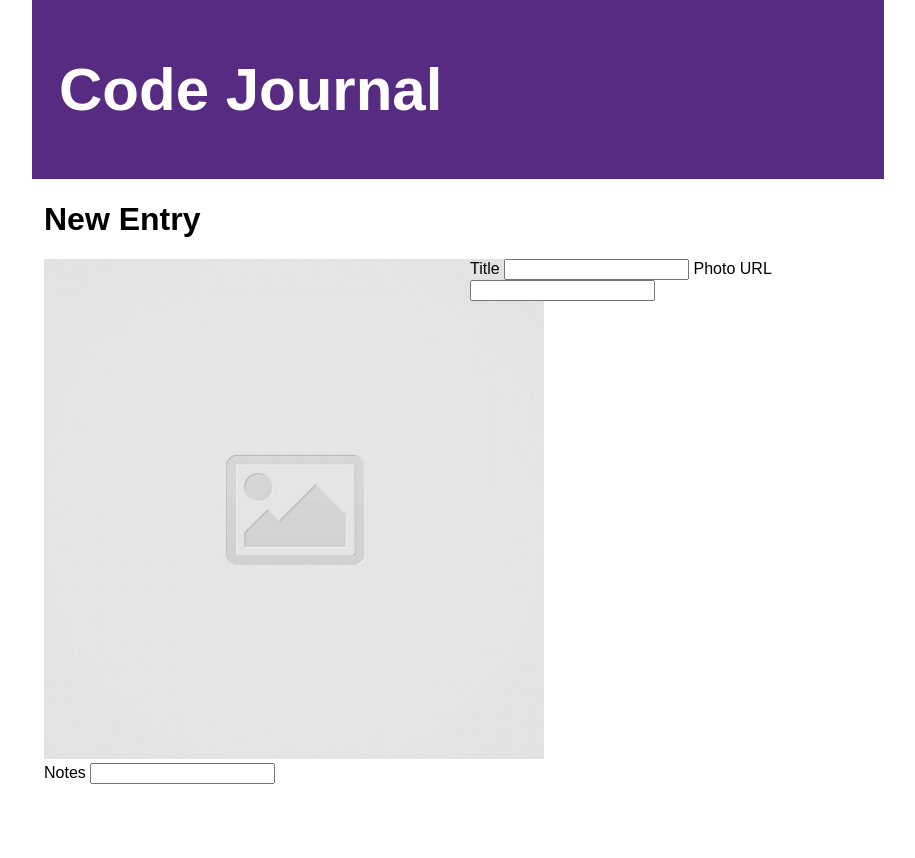
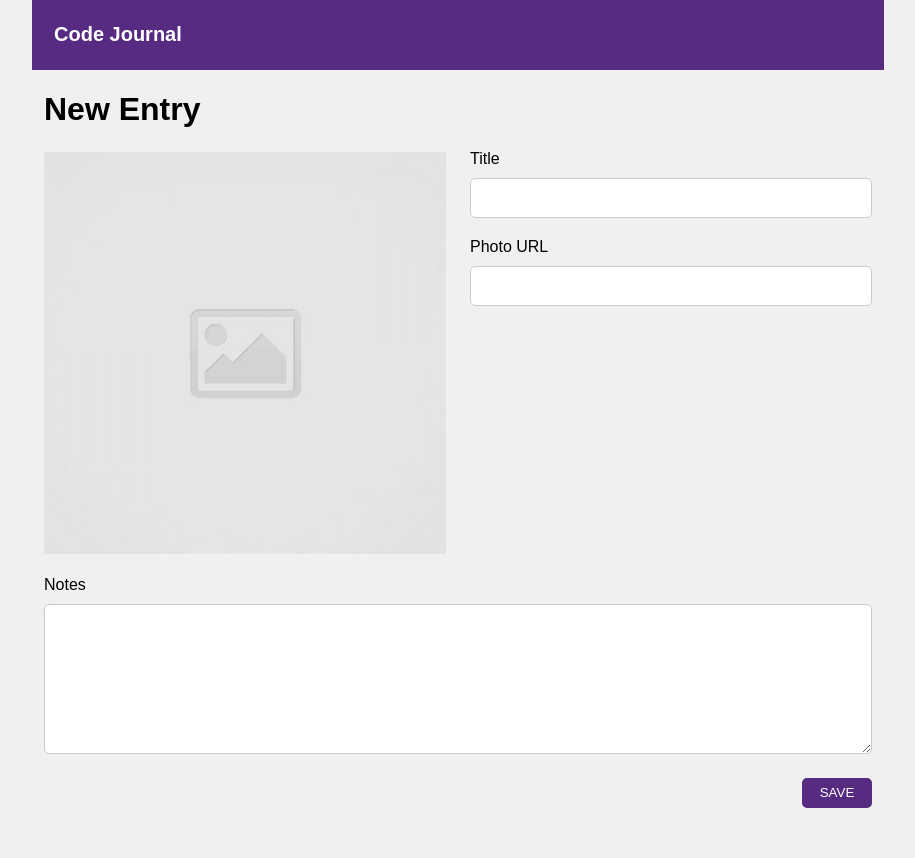
Before and after one commit to GiancarloMassoni/code-journal, a website: page index.html in a window 1280 px wide. Shown: the whole page, without its empty margins (182-1097 px from the left). Before the commit the page ends 800 px from the top, so only its background shows below. Drawn offline with Linux system fonts and the light colour scheme.

Commit message:
Finished form looks

```diff
--- a/css/styles.css
+++ b/css/styles.css
@@ -1,18 +1,61 @@
 .font {
   font-family: "Font Awesome", sans-serif;
+}
+
+body {
+  background-color: #f0f0f0;
 }
 
 .background-color-head {
   background-color: #562b81;
 }
 
-header {
-  font-size: 30px;
-  padding: 15px;
+header h1 {
+  font-size: 20px;
+  padding: 10px;
   color: white;
 }
 
 img {
   object-fit: contain;
-  height: 500px;
+  height: 100%;
+  width: 100%;
 }
+
+input {
+  height: 40px;
+  border: 1px solid;
+}
+
+input,
+textarea {
+  width: 100%;
+  padding: 5px;
+  margin-top: 10px;
+  margin-bottom: 20px;
+  border-color: #cbcbcb;
+  border-radius: 5px;
+}
+
+#notes {
+  height: 150px;
+}
+
+.margin-top {
+  margin-top: 20px;
+}
+
+.text-right {
+  text-align: right;
+}
+
+.save-button {
+  background-color: #562b81;
+  color: white;
+  border-radius: 5px;
+  border-color: #562b81;
+  border-style: solid;
+  height: 30px;
+  width: 70px;
+  margin-bottom: 50px;
+}
--- a/index.html
+++ b/index.html
@@ -45,10 +45,14 @@
         <div class="row margin-top">
           <div class="column-full">
             <label for="notes">Notes</label>
-            <input type="text" name="notes" id="notes">
+            <textarea name="notes" id="notes" cols="101" rows="10"></textarea>
           </div>
         </div>
-        <div class="row"></div>
+        <div class="row">
+          <div class="column-full text-right">
+            <button class="save-button">SAVE</button>
+          </div>
+        </div>
       </form>
     </div>
 
```
